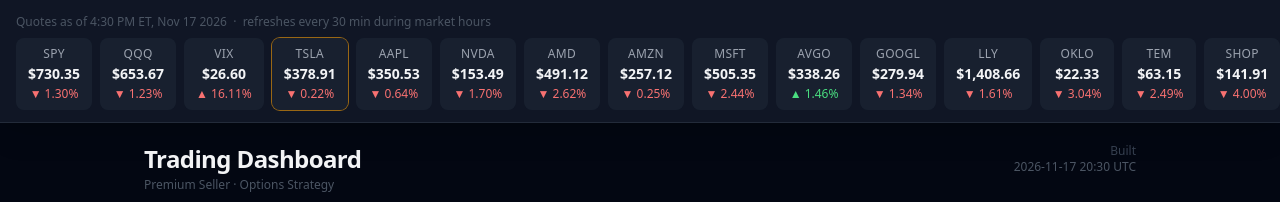
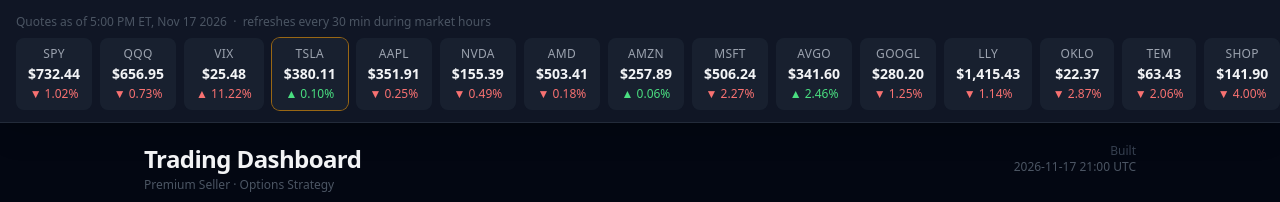
Before and after one commit to vjasingh/Trading-agent, a plain HTML site: page docs/index.html in a window 1280 px wide. Shown: the top 202 px of the page. Drawn offline with nearby package versions, Linux system fonts and the light colour scheme.

Commit message:
Update dashboard 21:00 UTC

```diff
--- a/docs/index.html
+++ b/docs/index.html
@@ -100,116 +100,116 @@
   <!-- ══ Sticky Quotes Strip ══════════════════════════════════════ -->
   <div id="quotes-strip" class="sticky top-0 z-50 bg-gray-900/95 backdrop-blur border-b border-gray-700/50 shadow-xl">
     <div class="px-4 pt-2">
-      <span class="text-xs text-gray-600">Quotes as of 4:30 PM ET, Nov 17 2026 &nbsp;·&nbsp; refreshes every 30 min during market hours</span>
+      <span class="text-xs text-gray-600">Quotes as of 5:00 PM ET, Nov 17 2026 &nbsp;·&nbsp; refreshes every 30 min during market hours</span>
     </div>
     <div class="flex gap-2 px-4 pt-1.5 pb-3 overflow-x-auto scrollbar-hide">
 
         <div class="flex-shrink-0 bg-gray-800/60 rounded-lg px-3 py-2 min-w-[74px] text-center ">
           <div class="text-xs text-gray-400 font-medium tracking-wide">SPY</div>
-          <div class="text-sm font-bold text-gray-100 mt-0.5">$730.35</div>
-          <div class="text-xs text-red-400 font-medium mt-0.5">▼ 1.30%</div>
+          <div class="text-sm font-bold text-gray-100 mt-0.5">$732.44</div>
+          <div class="text-xs text-red-400 font-medium mt-0.5">▼ 1.02%</div>
         </div>
 
         <div class="flex-shrink-0 bg-gray-800/60 rounded-lg px-3 py-2 min-w-[74px] text-center ">
           <div class="text-xs text-gray-400 font-medium tracking-wide">QQQ</div>
-          <div class="text-sm font-bold text-gray-100 mt-0.5">$653.67</div>
-          <div class="text-xs text-red-400 font-medium mt-0.5">▼ 1.23%</div>
+          <div class="text-sm font-bold text-gray-100 mt-0.5">$656.95</div>
+          <div class="text-xs text-red-400 font-medium mt-0.5">▼ 0.73%</div>
         </div>
 
         <div class="flex-shrink-0 bg-gray-800/60 rounded-lg px-3 py-2 min-w-[74px] text-center ">
           <div class="text-xs text-gray-400 font-medium tracking-wide">VIX</div>
-          <div class="text-sm font-bold text-gray-100 mt-0.5">$26.60</div>
-          <div class="text-xs text-red-400 font-medium mt-0.5">▲ 16.11%</div>
+          <div class="text-sm font-bold text-gray-100 mt-0.5">$25.48</div>
+          <div class="text-xs text-red-400 font-medium mt-0.5">▲ 11.22%</div>
         </div>
 
         <div class="flex-shrink-0 bg-gray-800/60 rounded-lg px-3 py-2 min-w-[74px] text-center ring-1 ring-amber-500/60">
           <div class="text-xs text-gray-400 font-medium tracking-wide">TSLA</div>
-          <div class="text-sm font-bold text-gray-100 mt-0.5">$378.91</div>
-          <div class="text-xs text-red-400 font-medium mt-0.5">▼ 0.22%</div>
+          <div class="text-sm font-bold text-gray-100 mt-0.5">$380.11</div>
+          <div class="text-xs text-green-400 font-medium mt-0.5">▲ 0.10%</div>
         </div>
 
         <div class="flex-shrink-0 bg-gray-800/60 rounded-lg px-3 py-2 min-w-[74px] text-center ">
           <div class="text-xs text-gray-400 font-medium tracking-wide">AAPL</div>
-          <div class="text-sm font-bold text-gray-100 mt-0.5">$350.53</div>
-          <div class="text-xs text-red-400 font-medium mt-0.5">▼ 0.64%</div>
+          <div class="text-sm font-bold text-gray-100 mt-0.5">$351.91</div>
+          <div class="text-xs text-red-400 font-medium mt-0.5">▼ 0.25%</div>
         </div>
 
         <div class="flex-shrink-0 bg-gray-800/60 rounded-lg px-3 py-2 min-w-[74px] text-center ">
           <div class="text-xs text-gray-400 font-medium tracking-wide">NVDA</div>
-          <div class="text-sm font-bold text-gray-100 mt-0.5">$153.49</div>
-          <div class="text-xs text-red-400 font-medium mt-0.5">▼ 1.70%</div>
+          <div class="text-sm font-bold text-gray-100 mt-0.5">$155.39</div>
+          <div class="text-xs text-red-400 font-medium mt-0.5">▼ 0.49%</div>
         </div>
 
         <div class="flex-shrink-0 bg-gray-800/60 rounded-lg px-3 py-2 min-w-[74px] text-center ">
           <div class="text-xs text-gray-400 font-medium tracking-wide">AMD</div>
-          <div class="text-sm font-bold text-gray-100 mt-0.5">$491.12</div>
-          <div class="text-xs text-red-400 font-medium mt-0.5">▼ 2.62%</div>
+          <div class="text-sm font-bold text-gray-100 mt-0.5">$503.41</div>
+          <div class="text-xs text-red-400 font-medium mt-0.5">▼ 0.18%</div>
         </div>
 
         <div class="flex-shrink-0 bg-gray-800/60 rounded-lg px-3 py-2 min-w-[74px] text-center ">
           <div class="text-xs text-gray-400 font-medium tracking-wide">AMZN</div>
-          <div class="text-sm font-bold text-gray-100 mt-0.5">$257.12</div>
-          <div class="text-xs text-red-400 font-medium mt-0.5">▼ 0.25%</div>
+          <div class="text-sm font-bold text-gray-100 mt-0.5">$257.89</div>
+          <div class="text-xs text-green-400 font-medium mt-0.5">▲ 0.06%</div>
         </div>
 
         <div class="flex-shrink-0 bg-gray-800/60 rounded-lg px-3 py-2 min-w-[74px] text-center ">
           <div class="text-xs text-gray-400 font-medium tracking-wide">MSFT</div>
-          <div class="text-sm font-bold text-gray-100 mt-0.5">$505.35</div>
-          <div class="text-xs text-red-400 font-medium mt-0.5">▼ 2.44%</div>
+          <div class="text-sm font-bold text-gray-100 mt-0.5">$506.24</div>
+          <div class="text-xs text-red-400 font-medium mt-0.5">▼ 2.27%</div>
         </div>
 
         <div class="flex-shrink-0 bg-gray-800/60 rounded-lg px-3 py-2 min-w-[74px] text-center ">
           <div class="text-xs text-gray-400 font-medium tracking-wide">AVGO</div>
-          <div class="text-sm font-bold text-gray-100 mt-0.5">$338.26</div>
-          <div class="text-xs text-green-400 font-medium mt-0.5">▲ 1.46%</div>
+          <div class="text-sm font-bold text-gray-100 mt-0.5">$341.60</div>
+          <div class="text-xs text-green-400 font-medium mt-0.5">▲ 2.46%</div>
         </div>
 
         <div class="flex-shrink-0 bg-gray-800/60 rounded-lg px-3 py-2 min-w-[74px] text-center ">
           <div class="text-xs text-gray-400 font-medium tracking-wide">GOOGL</div>
-          <div class="text-sm font-bold text-gray-100 mt-0.5">$279.94</div>
-          <div class="text-xs text-red-400 font-medium mt-0.5">▼ 1.34%</div>
+          <div class="text-sm font-bold text-gray-100 mt-0.5">$280.20</div>
+          <div class="text-xs text-red-400 font-medium mt-0.5">▼ 1.25%</div>
         </div>
 
         <div class="flex-shrink-0 bg-gray-800/60 rounded-lg px-3 py-2 min-w-[74px] text-center ">
           <div class="text-xs text-gray-400 font-medium tracking-wide">LLY</div>
-          <div class="text-sm font-bold text-gray-100 mt-0.5">$1,408.66</div>
-          <div class="text-xs text-red-400 font-medium mt-0.5">▼ 1.61%</div>
+          <div class="text-sm font-bold text-gray-100 mt-0.5">$1,415.43</div>
+          <div class="text-xs text-red-400 font-medium mt-0.5">▼ 1.14%</div>
         </div>
 
         <div class="flex-shrink-0 bg-gray-800/60 rounded-lg px-3 py-2 min-w-[74px] text-center ">
           <div class="text-xs text-gray-400 font-medium tracking-wide">OKLO</div>
-          <div class="text-sm font-bold text-gray-100 mt-0.5">$22.33</div>
-          <div class="text-xs text-red-400 font-medium mt-0.5">▼ 3.04%</div>
+          <div class="text-sm font-bold text-gray-100 mt-0.5">$22.37</div>
+          <div class="text-xs text-red-400 font-medium mt-0.5">▼ 2.87%</div>
         </div>
 
         <div class="flex-shrink-0 bg-gray-800/60 rounded-lg px-3 py-2 min-w-[74px] text-center ">
           <div class="text-xs text-gray-400 font-medium tracking-wide">TEM</div>
-          <div class="text-sm font-bold text-gray-100 mt-0.5">$63.15</div>
-          <div class="text-xs text-red-400 font-medium mt-0.5">▼ 2.49%</div>
+          <div class="text-sm font-bold text-gray-100 mt-0.5">$63.43</div>
+          <div class="text-xs text-red-400 font-medium mt-0.5">▼ 2.06%</div>
         </div>
 
         <div class="flex-shrink-0 bg-gray-800/60 rounded-lg px-3 py-2 min-w-[74px] text-center ">
           <div class="text-xs text-gray-400 font-medium tracking-wide">SHOP</div>
-          <div class="text-sm font-bold text-gray-100 mt-0.5">$141.91</div>
+          <div class="text-sm font-bold text-gray-100 mt-0.5">$141.90</div>
           <div class="text-xs text-red-400 font-medium mt-0.5">▼ 4.00%</div>
         </div>
 
         <div class="flex-shrink-0 bg-gray-800/60 rounded-lg px-3 py-2 min-w-[74px] text-center ">
           <div class="text-xs text-gray-400 font-medium tracking-wide">HOOD</div>
-          <div class="text-sm font-bold text-gray-100 mt-0.5">$68.69</div>
-          <div class="text-xs text-red-400 font-medium mt-0.5">▼ 4.69%</div>
+          <div class="text-sm font-bold text-gray-100 mt-0.5">$69.19</div>
+          <div class="text-xs text-red-400 font-medium mt-0.5">▼ 3.99%</div>
         </div>
 
         <div class="flex-shrink-0 bg-gray-800/60 rounded-lg px-3 py-2 min-w-[74px] text-center ">
           <div class="text-xs text-gray-400 font-medium tracking-wide">PLTR</div>
-          <div class="text-sm font-bold text-gray-100 mt-0.5">$156.63</div>
-          <div class="text-xs text-red-400 font-medium mt-0.5">▼ 2.35%</div>
+          <div class="text-sm font-bold text-gray-100 mt-0.5">$156.56</div>
+          <div class="text-xs text-red-400 font-medium mt-0.5">▼ 2.39%</div>
         </div>
 
         <div class="flex-shrink-0 bg-gray-800/60 rounded-lg px-3 py-2 min-w-[74px] text-center ">
           <div class="text-xs text-gray-400 font-medium tracking-wide">GILD</div>
-          <div class="text-sm font-bold text-gray-100 mt-0.5">$169.76</div>
-          <div class="text-xs text-green-400 font-medium mt-0.5">▲ 1.31%</div>
+          <div class="text-sm font-bold text-gray-100 mt-0.5">$170.26</div>
+          <div class="text-xs text-green-400 font-medium mt-0.5">▲ 1.60%</div>
         </div>
     </div>
   </div>
@@ -223,7 +223,7 @@
       </div>
       <div class="text-right shrink-0">
         <div class="text-xs text-gray-700">Built</div>
-        <div class="text-xs text-gray-600">2026-11-17 20:30 UTC</div>
+        <div class="text-xs text-gray-600">2026-11-17 21:00 UTC</div>
       </div>
     </div>
   </header>
```
